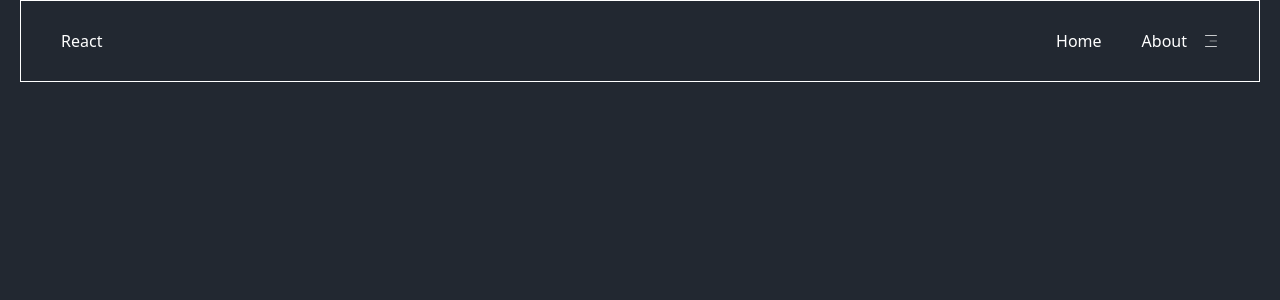
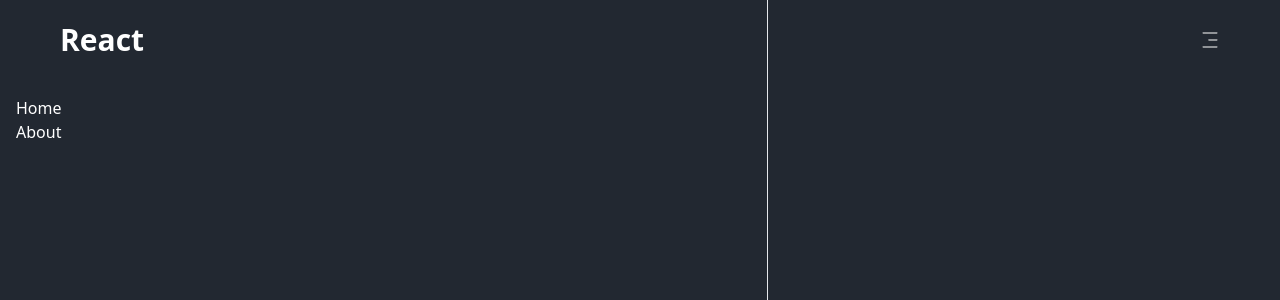
Before and after one commit to Abse2001/Portfolio, a React (Vite) app: page / in a window 1280 px wide. Shown: the top 300 px of the page. Built offline with nearby package versions, Linux system fonts and the light colour scheme.

Commit message:
updating nav

```diff
--- a/src/components/Navbar.jsx
+++ b/src/components/Navbar.jsx
@@ -11,11 +11,10 @@
     h-2
     p-10
     mx-auto
-    border border-white
-    border-solid
+
     ">
-      <h1 className="text-white w-full ">React</h1>
-        <ul className="text-white flex">
+      <h1 className="text-white w-full text-3xl font-bold ">React</h1>
+        <ul className="text-white flex hidden">
           <li>
             <a href="#" className="p-6">Home</a>
           </li>
@@ -24,7 +23,17 @@
           </li>
         </ul>
         <div>
-        <CiMenuFries color="#ffffff" />
+        <CiMenuFries color="#ffffff" size={20} />
+        </div>
+        <div>
+        <ul className="text-white fixed left-0 top-0 border-r h-full w-[60%] pt-24  ">
+          <li>
+            <a href="#" className="p-4">Home</a>
+          </li>
+          <li>
+            <a href="#" className="p-4">About</a>
+          </li>
+        </ul>
         </div>
     </div>
   );
```
